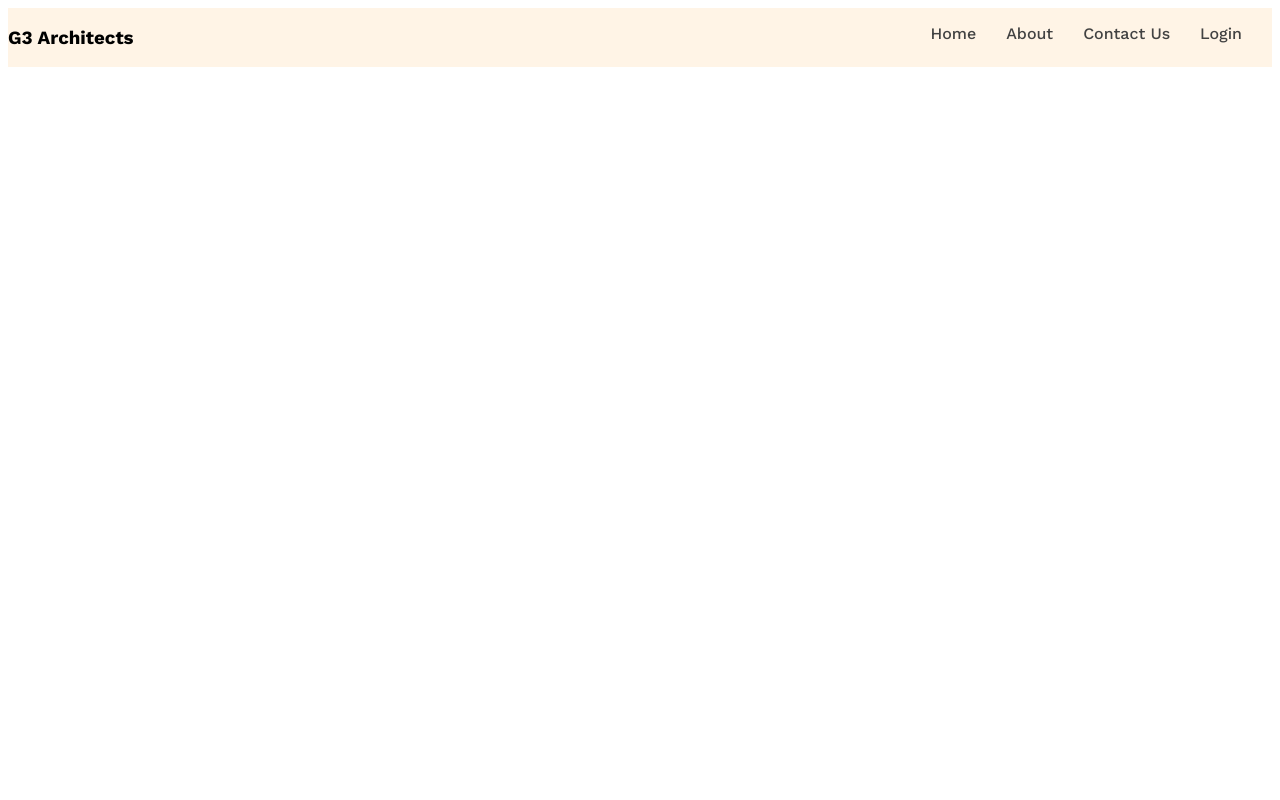
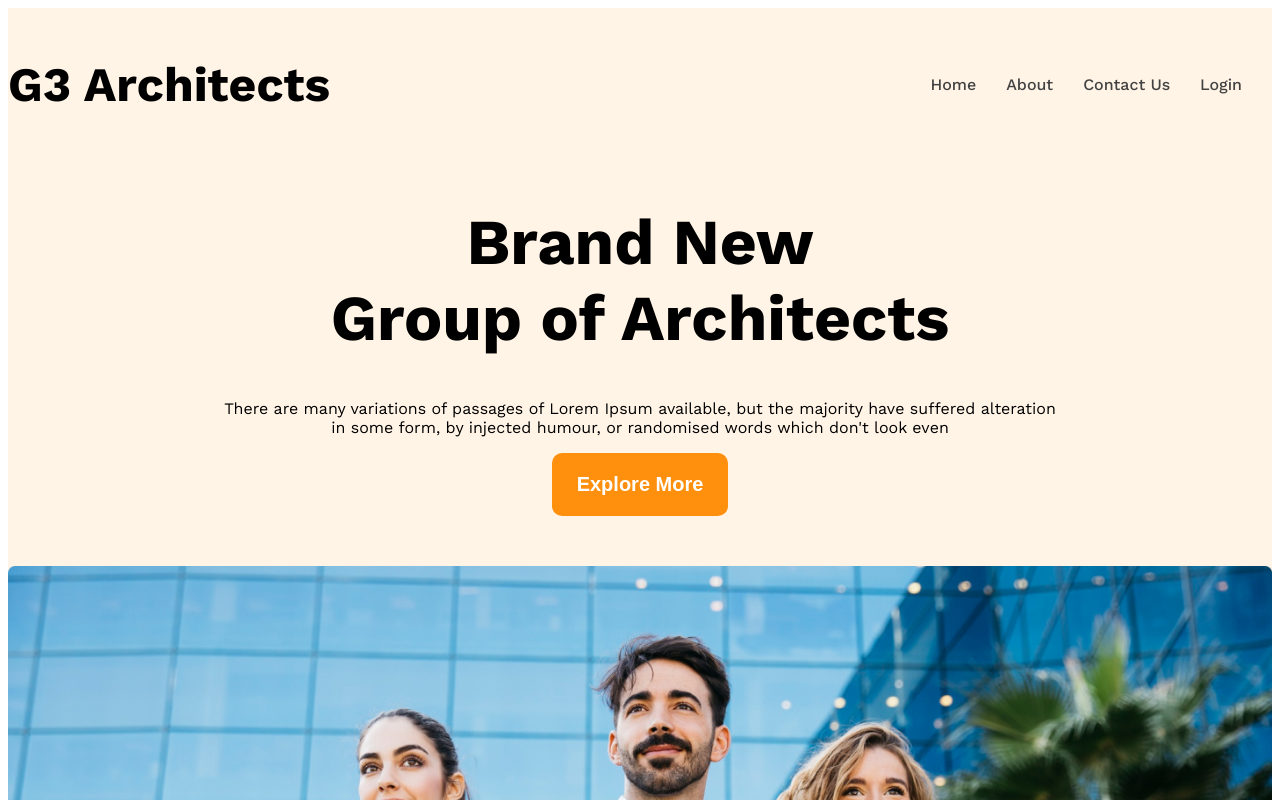
Before and after one commit to nakib-abid/g3-architects, a plain HTML site: page index.html in a window 1280 px wide. Shown: the top 800 px of the page. Drawn offline with nearby package versions, Linux system fonts and the light colour scheme.

Commit message:
add banner

```diff
--- a/index.html
+++ b/index.html
@@ -10,7 +10,7 @@
     <header class="bg-light">
       <nav class="navbar display-flex">
         <h3 class="brand">G3 Architects</h3>
-        <ul class="nav-links display-flex text-gray">
+        <ul class="nav-links display-flex">
           <li class="nav-item">
             <a href="" class="nav-link text-gray">Home</a>
           </li>
@@ -26,7 +26,16 @@
         </ul>
       </nav>
       <div class="banner">
-
+        <div class="banner-content">
+            <h1 class="banner-title">Brand New <br>
+                Group of Architects
+            </h1>
+            <p class="banner-description">
+                There are many variations of passages of Lorem Ipsum available, but the majority have suffered alteration in some form, by injected humour, or randomised words which don't look even
+            </p>
+            <button class="btn-primary">Explore More</button>
+        </div>
+        <img class="banner-image" src="images/banner.png" alt="">
       </div>
     </header>
     <main></main>
--- a/styles/architects.css
+++ b/styles/architects.css
@@ -22,12 +22,29 @@ body {
     background-color: rgba(255, 144, 14, 0.1);
 }
 
+.btn-primary {
+    background-color: #ff900e;
+    color: #fff;
+    padding: 20px 25px;
+    font-size: 1.25rem;
+    font-weight: 600;
+    border: none;
+    border-radius: 10px;
+    cursor: pointer;
+}
+
 /* header styles */
 
 /* navbar related styles */
 
 .navbar {
     justify-content: space-between;
+    align-items: center;
+}
+
+.brand {
+    font-weight: 700;
+    font-size: 3rem;
 }
 
 .nav-item {
@@ -44,3 +61,29 @@ body {
     max-width: 1440px;
     margin: 0 auto;
 }
+
+/* banner ralated style */
+
+.banner-content {
+    max-width: 850px;
+    margin: 0 auto;
+    text-align: center;
+    margin-bottom: 50px;
+}
+
+.banner-title {
+    font-weight: 700;
+    font-size: 4rem;
+}
+
+.banner-image {
+    width: 100%;
+}
+
+/* responsive media query */
+
+@media screen and (max-width: 576px) {
+    .navbar, .nav-links {
+        flex-direction: column;
+    }
+}
```
